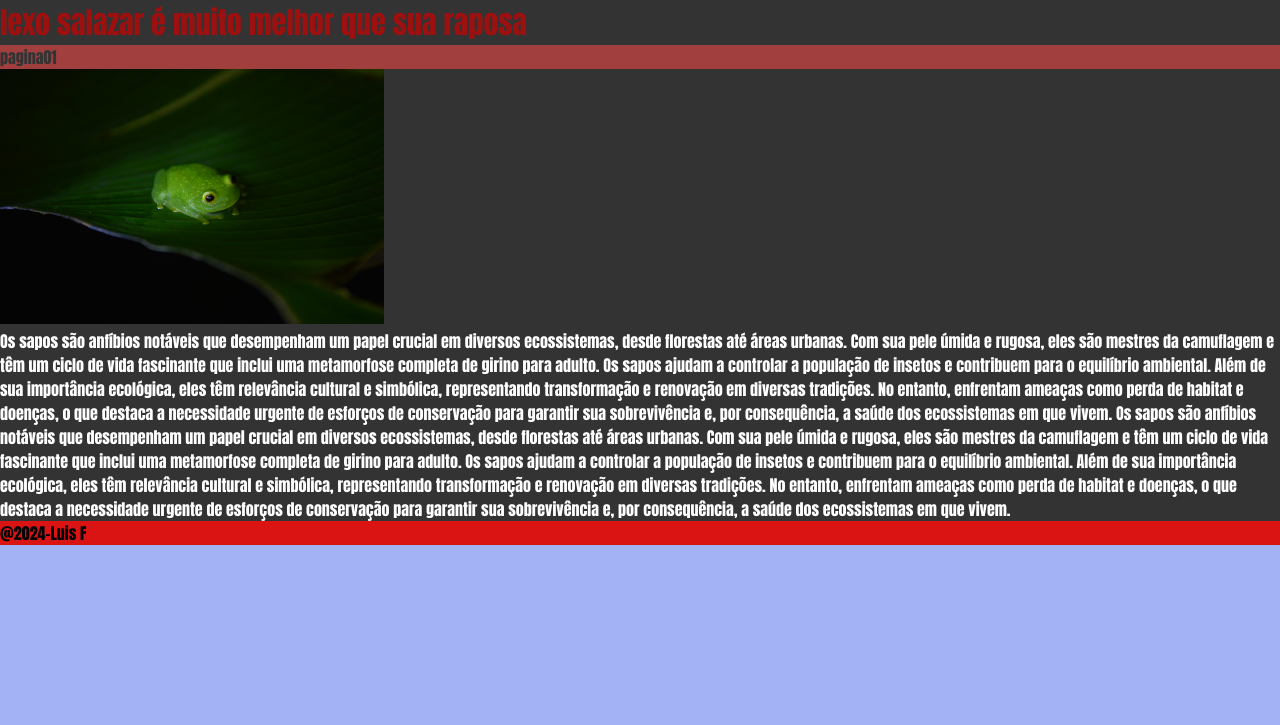
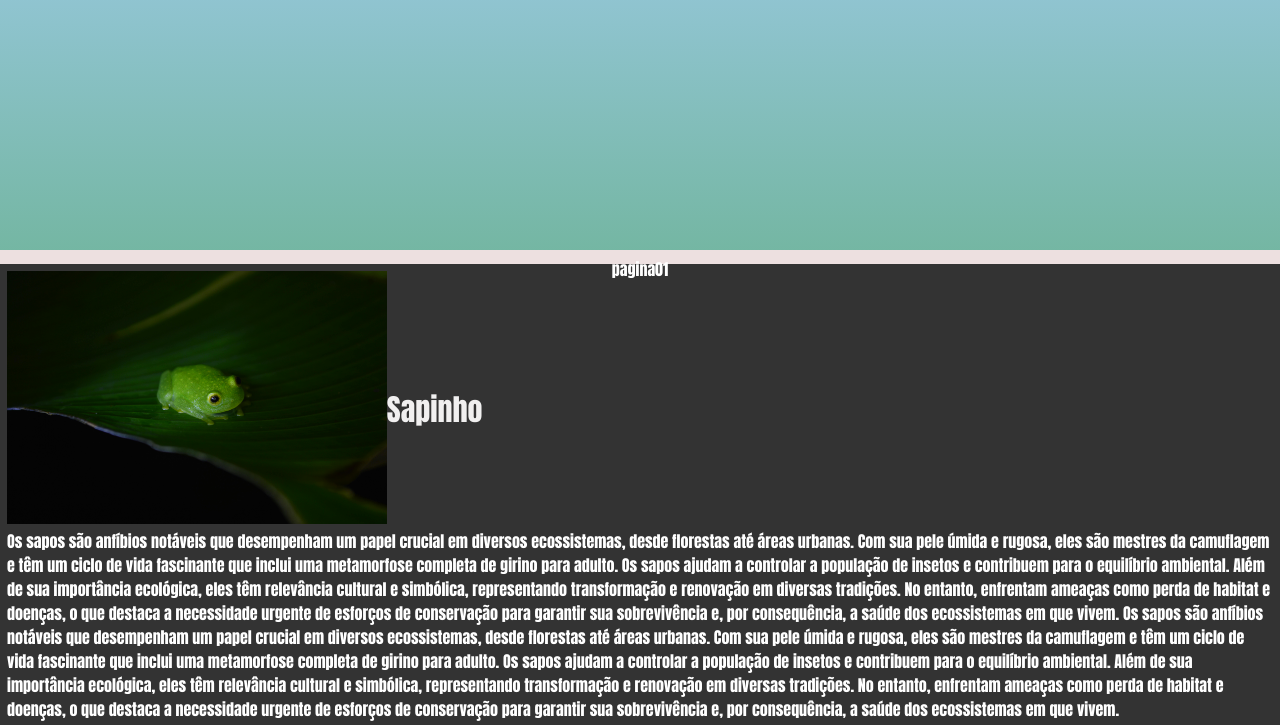
Before and after one commit to luisfernandogsvg/Profile, a plain HTML site: page index.html in a window 1280 px wide. Shown: the top 725 px of the page. Drawn offline with Linux system fonts and the light colour scheme; files that its build step writes are made by us from their sources.

Commit message:
upgrade-ivan

```diff
--- /dev/null
+++ b/assent/css/style.css
@@ -0,0 +1,65 @@
+@charset "utf-8";
+
+/*
+comentário para css
+*/
+*{
+    margin: 0%;
+    padding: 0%;
+    box-sizing: border-box;
+    font-family: Impact, Haettenschweiler, 'Arial Narrow Bold', sans-serif;
+}
+body {
+    background-color: #1111c65e;
+    padding: 0%;
+    margin: 0%;
+    border: 0;
+    background-image:  linear-gradient(rgba(119, 227, 182, 0.486),rgb(45, 146, 45));
+    display: flexbox;
+}
+header {
+    background-color: #35d5d800;
+    height: 250px;
+    padding: 7px;
+}
+h1 {
+    color: #f1f0f0;
+    font-size: 30px;
+    padding: 30%;
+}
+nav {
+    padding: 7px;
+    background-color: #ede0e0;
+    text-align: center;
+    vertical-align: middle;
+    height: 0px;
+}
+main {
+    background-color: #333;
+    height: auto;
+    padding: 7px;
+}
+p {
+    color: #fff;
+    font-size: 100%;
+    padding: 0%;
+}
+a {
+    color: #ffffff;
+    text-decoration: none;
+}
+a :hover {
+    color: #c32a2a;
+    text-decoration: none;
+}
+footer {
+    background-color: #c08787;
+    text-align: center;
+    vertical-align: center;
+    height: 175px;
+    padding: 17px;
+}
+img {
+    width: 30%;
+    height: 30%;
+}
--- a/index.html
+++ b/index.html
@@ -4,8 +4,7 @@
     <meta charset="UTF-8">
     <meta name="viewport" content="width=device-width, initial-scale=1.0">
     <link  rel="shortcut icon" href="/assent/sapo-lexo-salazar.png" type="imgage/x-icon">
-    <link rel="stylesheet"  href="/assent/css/style.css">
-
+    <link  rel="stylesheet" href="/assent/css/style.css">
     <title>salazar</title>
 </head>
 <body>
@@ -14,15 +13,15 @@
 <header>
     <h1>
          <!--tag para comentar o código-->
-        lexo salazar é muito melhor que sua raposa
+        Sapinho
     </h1>
 
 </header>
 <nav>
-    <a  href="home.html">pagina01</a>
+    <a  href="/index.html">pagina01</a>
 </nav>
 <main>
-    <div>
+    <div class="imgmain">
         <img src="/assent/sapo-lexo-salazar.png" width="45%" height="100%">
 
     </div>
```
